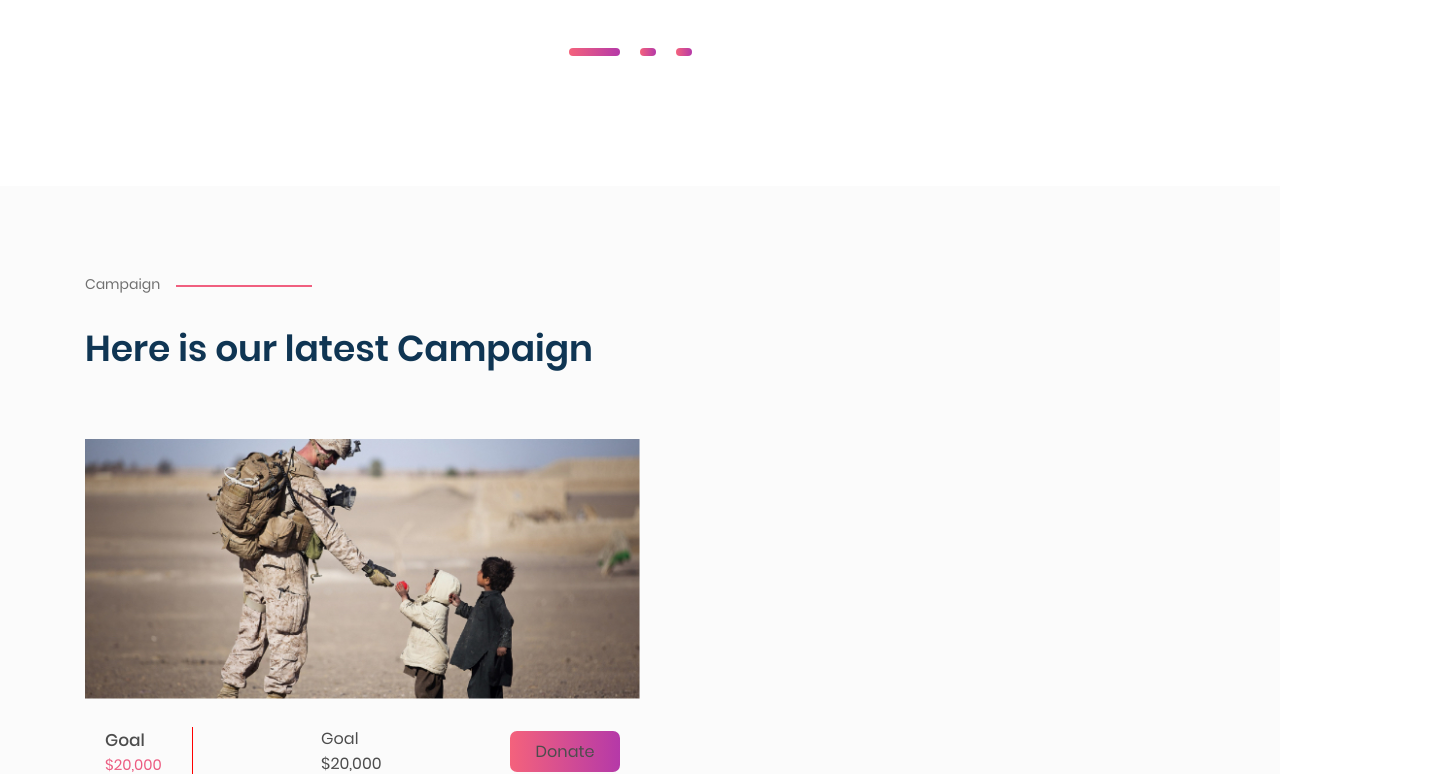
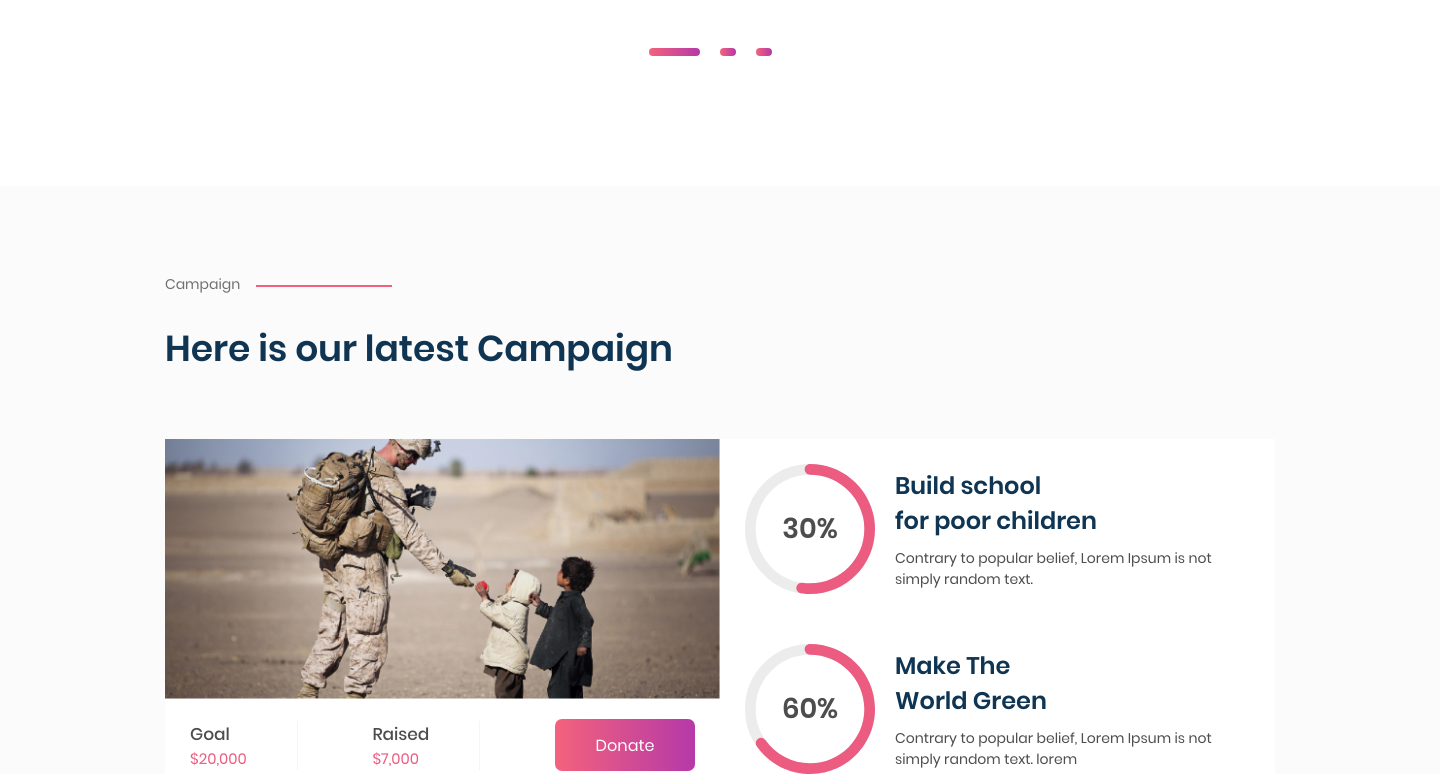
Before and after one commit to Maxegood/Childcare, a plain HTML site: page index.html in a window 1280 px wide. Shown: the part 2026-2800 px from the top of the page, 1440 px wide, since content can reach past the window. Drawn offline with Linux system fonts and the light colour scheme.

Commit message:
Почти доделал блок Campaign

```diff
--- a/css/main.css
+++ b/css/main.css
@@ -18,7 +18,6 @@
   font-weight: 700;
 }
 
-
 * {
   margin: 0;
   padding: 0;
@@ -28,6 +27,7 @@
 body {
   font-family: Poppins, sans-serif;
   color: #4D4D4D;
+  min-width: 1440px;
 }
 a {
   text-decoration: none;
@@ -40,6 +40,7 @@ li {
 img {
   width: 100%;
   height: auto;
+  border: 0;
 }
 .button {
   width: 110px;
@@ -56,7 +57,7 @@ img {
 }
 .header-top {
   display: flex;
-  justify-content: space-between;
+/*  justify-content: space-between;*/
   margin-top: 14px;
   font-family: Poppins, sans-serif;
 }
@@ -325,29 +326,197 @@ nav ul li a:hover {
 }
 .compaign-items {
   margin-top: 63px;
+  display: -webkit-flex;
+  display: -moz-flex;
+  display: -ms-flex;
+  display: -o-flex;
+  display: flex;
 }
 .compaign-item-left {
   width: 50%;
+  background: #fff;
+  display: -webkit-flex;
+  display: -moz-flex;
+  display: -ms-flex;
+  display: -o-flex;
+  display: flex;
+  flex-direction: column;
+}
+.compaign-item-left:hover {
+  box-shadow: 0 3px 6px rgba(0,0,0,0.3);
 }
 .compaign-item-left-goal {
   display: flex;
   justify-content: space-between;
   align-items: center;
-  border-bottom: 1px solid red;
-  padding: 20px 20px 20px 20px;
+  border-bottom: 1px solid #F5F5F5;
+  padding: 20px 25px 20px 25px;
 }
-.compaign-item-left-goal-goal {
-  border-right: 1px solid red;
- padding-right: 30px;
+.compaign-item-left-goal-goal,
+.compaign-item-left-goal-raised {
+  border-right: 1px solid #F5F5F5;
+  padding-right: 50px;
 }
-.compaign-item-left-goal-goal span {
+.compaign-item-left-goal-goal span,
+.compaign-item-left-goal-raised span {
   font-family: "Poppins", sans-serif;
   font-size: 17px;
   font-weight: 500;
   color: #4D4D4D;
 }
-.compaign-item-left-goal-goal p {
+.compaign-item-left-goal-goal p,
+.compaign-item-left-goal-raised p {
     font-family: "Poppins", sans-serif;
     font-size: 15px;
     color: #EC5C81;
 }
+.compaign-item-left-goal-button {
+  color: #fff;
+  width: 140px;
+  height: 52px;
+}
+.compaign-item-left-content {
+  display: -webkit-flex;
+  display: -moz-flex;
+  display: -ms-flex;
+  display: -o-flex;
+  display: flex;
+  justify-content: space-between;
+  margin-top: 25px;
+  padding: 20px 25px 20px 25px;
+}
+.compaign-item-left-content:hover{
+  background: #B73AA6;
+  color: #fff;
+  box-shadow: 0 3px 6px rgba(0,0,0,0.3);
+}
+.compaign-item-left-content:hover h3{
+  color: #fff;
+}
+.compaign-item-left-content:hover p{
+  color: #fff;
+}
+.compaign-item-left-content:hover span{
+  color: #fff;
+}
+.compaign-item-right-content-left {
+  width: 30%;
+}
+.compaign-item-left-title {
+  width: 54%;
+}
+.compaign-item-left-title h3 {
+  color: #0F3553;
+  font-size: 24px;
+  font-weight: 600;
+}
+.compaign-item-left-title p {
+  font-size: 14px;
+  color: #4D4D4D;
+  margin-top: 10px;
+}
+.compaign-item-left-circle {
+  width: 130px;
+  height: 130px;
+  background-image: url(../img/circle.svg);
+  background-repeat: no-repeat;
+  overflow: hidden;
+  display: -webkit-flex;
+  display: -moz-flex;
+  display: -ms-flex;
+  display: -o-flex;
+  display: flex;
+  justify-content: center;
+  align-items: center;
+}
+.compaign-item-left-circle span {
+  font-size: 28px;
+  color: #4D4D4D;
+  font-weight: 600;
+}
+.compaign-items-right{
+  width: 50%;
+  height: 100%;
+  background: #fff;
+  display: -webkit-flex;
+  display: -moz-flex;
+  display: -ms-flex;
+  display: -o-flex;
+  display: flex;
+  flex-direction: column;
+  position: relative;
+}
+.compaign-item-right-content {
+  display: -webkit-flex;
+  display: -moz-flex;
+  display: -ms-flex;
+  display: -o-flex;
+  display: flex;
+  justify-content: space-between;
+  align-items: center;
+  background: #fff;
+  padding: 25px;
+}
+.compaign-item-right-content:hover{
+  background: #B73AA6;
+  color: #fff;
+  box-shadow: 0 3px 6px rgba(0,0,0,0.3);
+}
+.compaign-item-right-content:hover h3{
+  color: #fff;
+}
+.compaign-item-right-content:hover p{
+  color: #fff;
+}
+.compaign-item-right-content:hover span{
+  color: #fff;
+}
+.compaign-item-right-content-left {
+  width: 30%;
+}
+.compaign-item-content-right-circle {
+  width: 130px;
+  height: 130px;
+  background-image: url(../img/circle.svg);
+  background-repeat: no-repeat;
+  overflow: hidden;
+  display: -webkit-flex;
+  display: -moz-flex;
+  display: -ms-flex;
+  display: -o-flex;
+  display: flex;
+  justify-content: center;
+  align-items: center;
+  padding: 0;
+}
+.compaign-items-right .compaign-item-right-content:nth-child(2) .compaign-item-content-right-circle {
+    background-image: url(../img/circle60.svg);
+  background-repeat: no-repeat;
+  overflow: hidden;
+}
+.compaign-items-right .compaign-item-right-content:nth-child(3) .compaign-item-content-right-circle {
+    background-image: url(../img/circle20.svg);
+  background-repeat: no-repeat;
+  overflow: hidden;
+}
+.compaign-item-content-right-circle span {
+  font-size: 28px;
+  color: #4D4D4D;
+  font-weight: 600;
+}
+.compaign-item-right-content-title {
+  margin-left: 20px;
+}
+.compaign-item-right-content h3 {
+  color: #0F3553;
+  font-size: 24px;
+  font-weight: 600;
+}
+.compaign-item-right-content p {
+  font-size: 14px;
+  color: #4D4D4D;
+  margin-top: 10px;
+}
+.compaign-item-right-content:last-child {
+    margin-top: 8px;
+}
--- a/index.html
+++ b/index.html
@@ -6,6 +6,7 @@
 	<meta http-equiv="X-UA-Compatible" content="ie=edge">
 	<title>Childcare</title>
 	<link rel="stylesheet" href="css/main.css">
+	<meta name="viewport" content="width=device-width, initial-scale=1.0, maximum-scale=1.0, minimum-scale=1.0">
 </head>
 <body>
 	<header>
@@ -115,26 +116,69 @@
 				<div class="compaign-items">
 					<div class="compaign-item-left">
 					<img src="img/soldier.jpg" alt="">
+
 					<div class="compaign-item-left-goal">
 						<div class="compaign-item-left-goal-goal">
 							<span>Goal</span>
 							<p>$20,000</p>
 						</div>
 						<div class="compaign-item-left-goal-raised">
-							<span>Goal</span>
-							<p>$20,000</p>
+							<span>Raised</span>
+							<p>$7,000</p>
 						</div>
-						<div class="compaign-item-left-goal-button button">Donate</div>
-
-					</div>
+						<a href="" title="" class="compaign-item-left-goal-button button">Donate</a>
 					</div>
 
-					<div class="compaign-item-right">
+						<div class="compaign-item-left-content">
 
+							<div class="compaign-item-left-title">
+							<h3>Build school for poor children</h3>
+							<p>Contrary to popular belief, Lorem Ipsum is not simply random text.</p>
+							</div>
+
+							<div class="compaign-item-left-circle">
+								<span>30%</span>
+
+							</div>
+						</div>
+
+					</div> <!--конец левого блока -->
+
+					<div class="compaign-items-right">
+						<div class="compaign-item-right-content">
+							<div class="compaign-item-right-content-left">
+							<div class="compaign-item-content-right-circle">
+								<span>30%</span>
+							</div>
+							</div>
+							<div class="compaign-item-right-content-title">
+							<h3>Build school <br> for poor children</h3>
+							<p>Contrary to popular belief, Lorem Ipsum is not simply random text.</p>
+							</div>
+						</div>
+						<div class="compaign-item-right-content">
+							<div class="compaign-item-right-content-left">
+							<div class="compaign-item-content-right-circle">
+								<span>60%</span>
+							</div>
+						</div>
+							<div class="compaign-item-right-content-title">
+							<h3>Make The<br>World Green</h3>
+							<p>Contrary to popular belief, Lorem Ipsum is not simply random text. lorem</p>
+							</div>
+						</div>
+						<div class="compaign-item-right-content">
+							<div class="compaign-item-right-content-left">
+							<div class="compaign-item-content-right-circle">
+								<span>20%</span>
+							</div>
+						</div>
+							<div class="compaign-item-right-content-title">
+							<h3>Help Us Build<br>A New Church</h3>
+							<p>Contrary to popular belief, Lorem Ipsum is not simply random text.</p>
+							</div>
+						</div>
 					</div>
-				</div>
-
-
 			</div>
 		</section>
 	</body>
```
Also changed, not shown: img/circle.svg (added), img/circle20.svg (added), img/circle60.svg (added).
